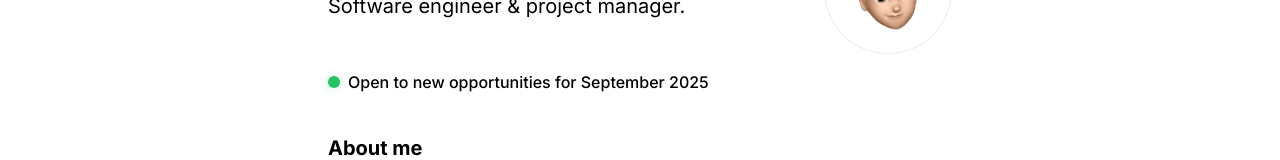
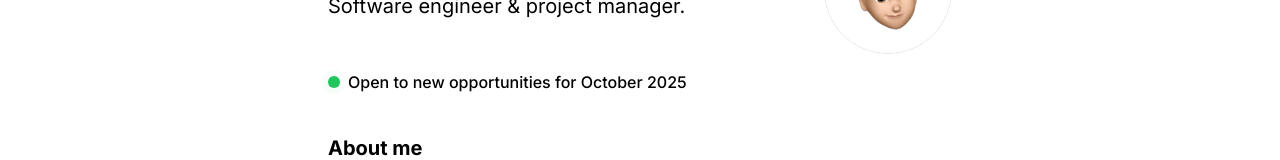
Before and after one commit to imjxlian/julian-portfolio, a Vue app: page / in a window 1280 px wide. Shown: the part 170-330 px from the top of the page. Built offline with nearby package versions, Linux system fonts and the light colour scheme; some icons are missing.

Commit message:
Change date

```diff
--- a/src/App.vue
+++ b/src/App.vue
@@ -196,7 +196,7 @@ onMounted(() => {
                     ></div>
                 </div>
                 <span class="text-md font-medium"
-                    >Open to new opportunities for September 2025</span
+                    >Open to new opportunities for October 2025</span
                 >
             </div>
         </section>
```
